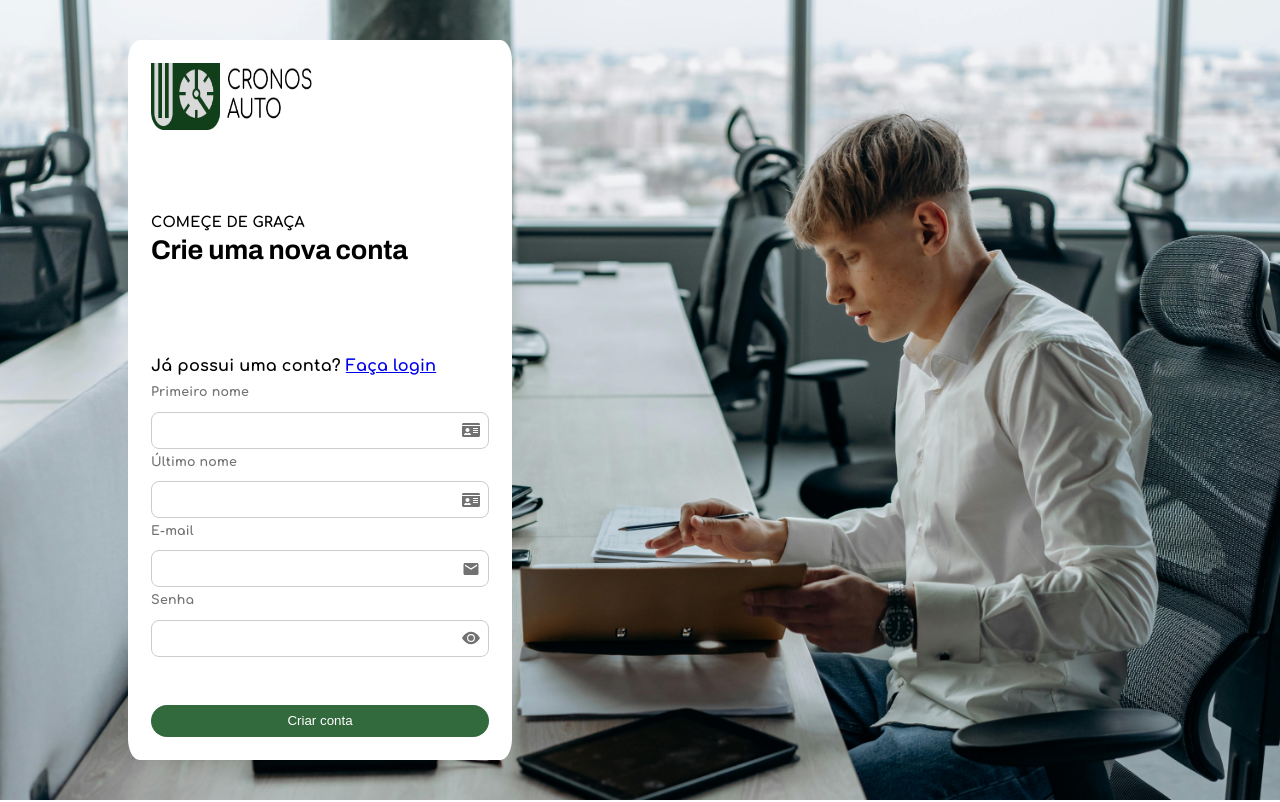
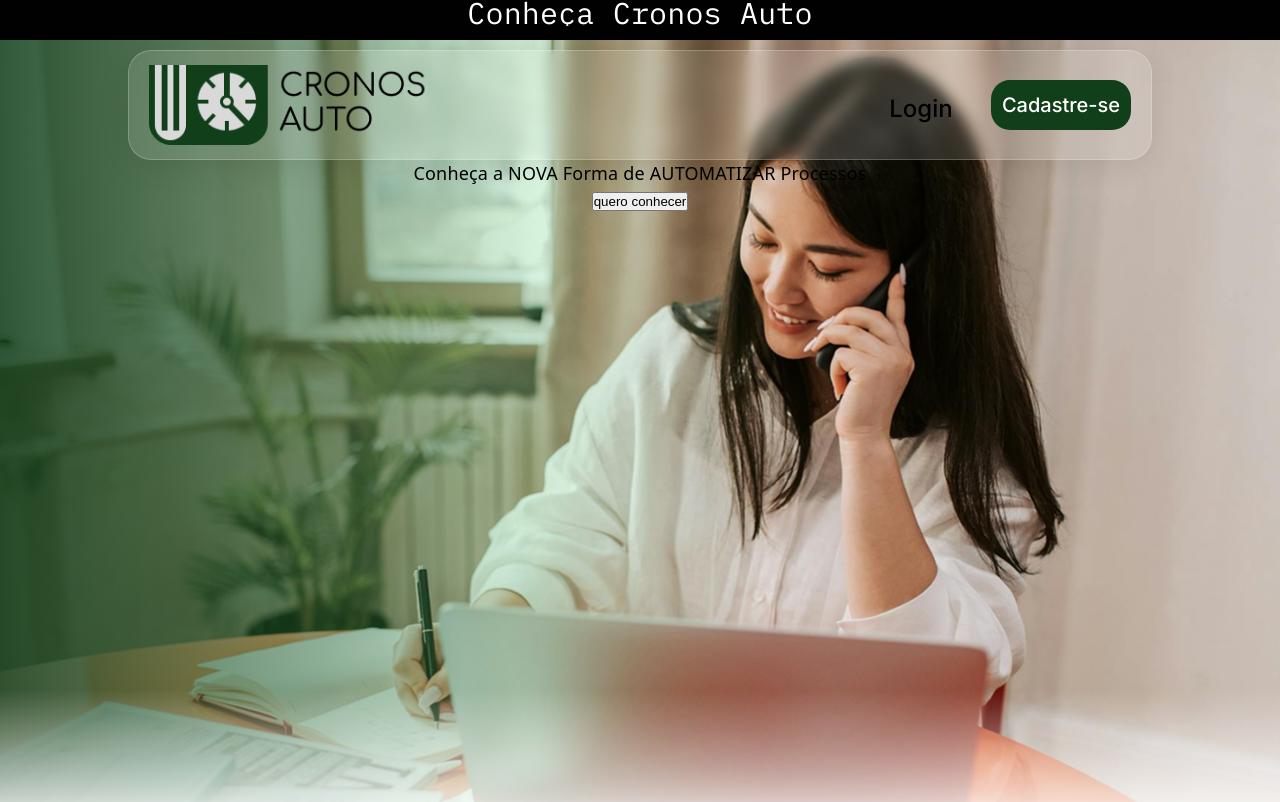
Before and after one commit to Cronos-Auto/frontend, a React (Vite) app: page / in a window 1280 px wide. Shown: the top 802 px of the page. Built offline with nearby package versions, Linux system fonts and the light colour scheme.

Commit message:
feat/Navegação de tela a partir da Landing Page

```diff
--- a/package.json
+++ b/package.json
@@ -12,7 +12,8 @@
   "dependencies": {
     "react": "^19.2.4",
     "react-dom": "^19.2.4",
-    "react-icons": "^5.6.0"
+    "react-icons": "^5.6.0",
+    "react-router-dom": "^7.15.1"
   },
   "devDependencies": {
     "@eslint/js": "^9.39.4",
--- a/src/components/UserManagement/LoginCard/Login.jsx
+++ b/src/components/UserManagement/RegisterCard/Login.jsx
@@ -1,7 +1,7 @@
 import './style.css'
 import logoCronos from '../../../assets/logoCronos.png'
 import FormComponent from '../FormComponent/formComp';
-function LoginCard(){
+function RegisterCard(){
     return(
         <div className="contentContainer">
             <img src={logoCronos} alt="Logo-Cronos" style={{height: '10%', width: '50%'}}/>
@@ -13,4 +13,4 @@ function LoginCard(){
         </div>
     )
 }
-export default LoginCard;
+export default RegisterCard;
--- a/src/main.jsx
+++ b/src/main.jsx
@@ -1,11 +1,17 @@
+import { BrowserRouter, Routes, Route } from 'react-router-dom'
 import { StrictMode } from 'react'
 import { createRoot } from 'react-dom/client'
 import './index.css'
 import LandingPage from './pages/Landing page/Index'
-import LoginPage from './pages/Login Page'
+import RegisterPage from './pages/Register Page'
 
 createRoot(document.getElementById('root')).render(
   <StrictMode>
-    <LoginPage />
-  </StrictMode>,
+    <BrowserRouter>
+      <Routes>
+        <Route path='/' element={ <LandingPage/> }/>
+        <Route path='/register' element={ <RegisterPage/> }/>
+      </Routes>
+    </BrowserRouter>
+  </StrictMode>
 )
--- a/src/pages/Landing page/Index.jsx
+++ b/src/pages/Landing page/Index.jsx
@@ -1,8 +1,15 @@
 import './style.css'
+import { useNavigate } from 'react-router-dom'
 import bgImg from '../../assets/BackGroundImage.png'
 import logoCronos from '../../assets/logoCronos.png'
 
+
 function LandingPage() {
+    const navigate = useNavigate();
+
+    const registerNavigate = () => {
+        navigate('/register');
+    }
     return(
         <section>
             <header>
@@ -23,10 +30,10 @@ function LandingPage() {
                     <div className='navBar'>
                         <img className='LogoCronos' src={logoCronos}></img>
                         <div className='ButtonSection'>
-                        <button className='login'>
+                        <button className='login' >
                             Login
                         </button>
-                        <button className='cadastro'>
+                        <button className='cadastro' onClick={registerNavigate}>
                             <p>
                                 Cadastre-se
                             </p>
--- a/src/pages/Login Page/index.jsx
+++ /dev/null
@@ -1,14 +0,0 @@
-import BgImg from '../../assets/LoginBgImg.jpg'
-import logoCronos from '../../assets/logoCronos.png'
-import LoginCard from '../../components/UserManagement/LoginCard/Login'
-import './style.css'
-function LoginPage(){
-    return(
-        <section>
-            <div id='screenContainer'>
-                <LoginCard />
-            </div>
-        </section>
-    )
-}
-export default LoginPage;
--- /dev/null
+++ b/src/pages/Register Page/index.jsx
@@ -0,0 +1,12 @@
+import LoginCard from '../../components/UserManagement/RegisterCard/Login'
+import './style.css'
+function RegisterPage(){
+    return(
+        <section>
+            <div id='screenContainer'>
+                <LoginCard />
+            </div>
+        </section>
+    )
+}
+export default RegisterPage;
```
Also changed, not shown: src/components/UserManagement/RegisterCard/style.css (renamed from src/components/UserManagement/LoginCard/style.css), src/pages/Register Page/style.css (renamed from src/pages/Login Page/style.css), 1 other file (tests, documents, lock files or other folders).
